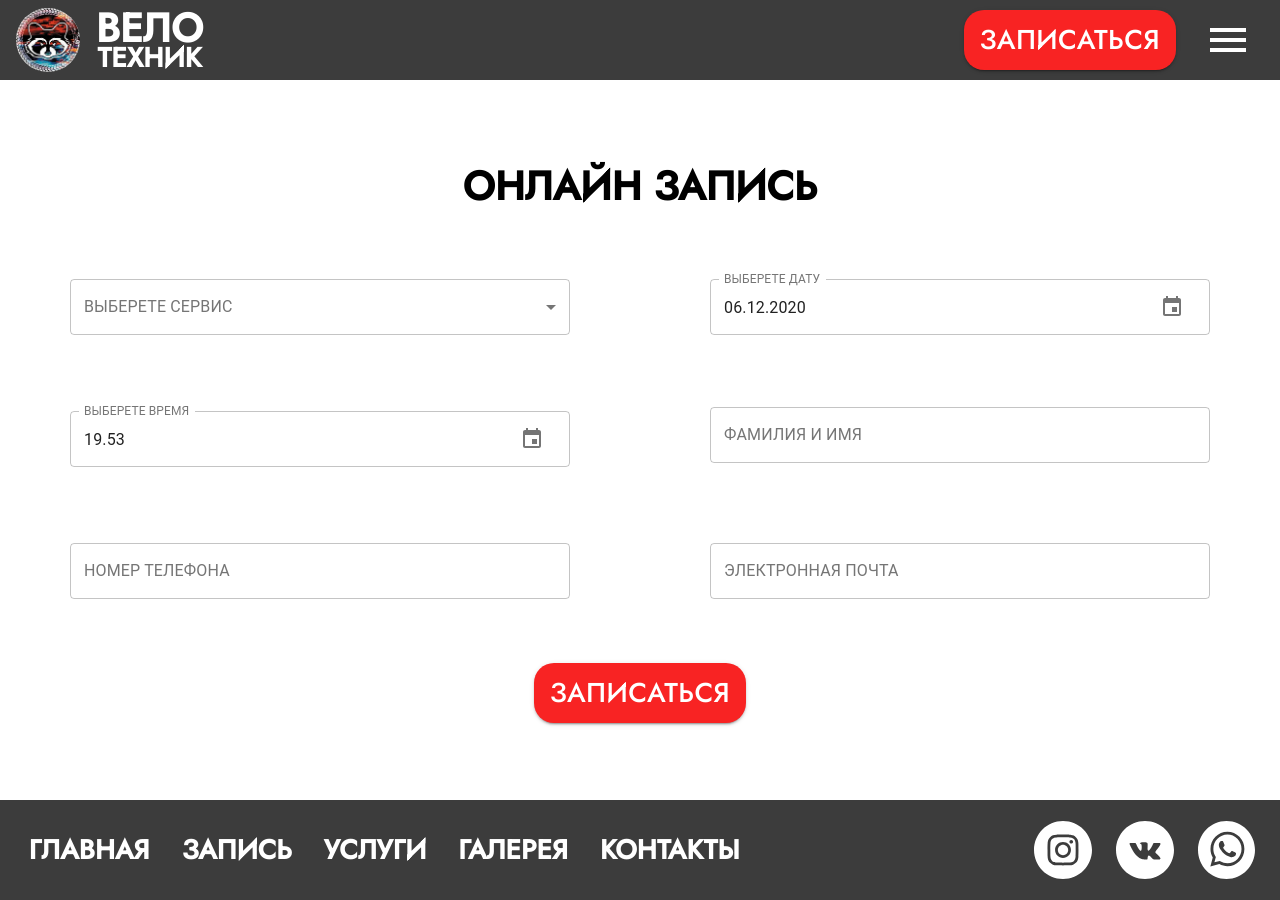
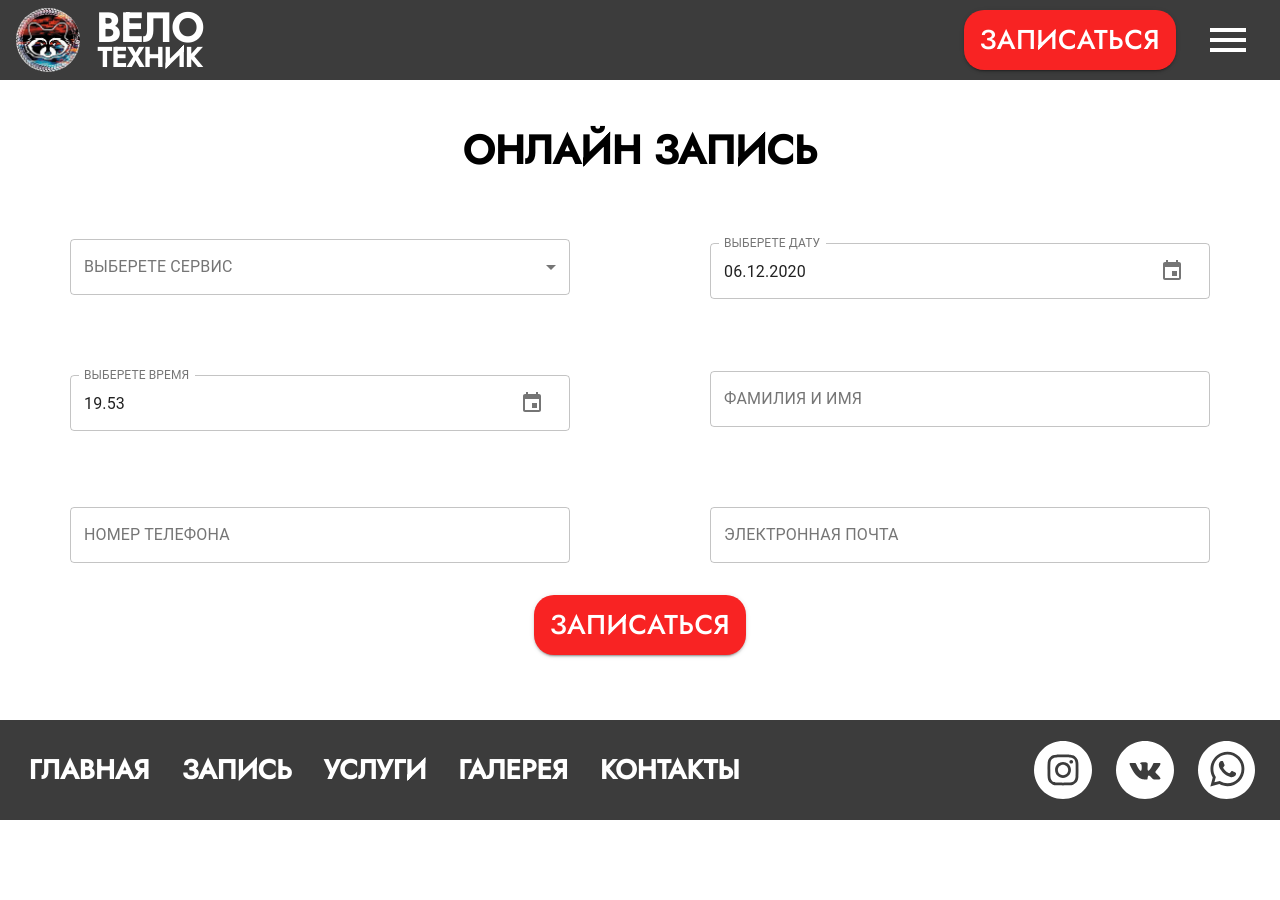
Before and after one commit to aleveha/velotechnik, a React (Create React App) app: page /booking in a window 1280 px wide. After the commit the page ends 820 px from the top, so only its background shows below. Built offline with nearby package versions, Linux system fonts and the light colour scheme; what react-swipeable-views-utils would draw is missing.

Commit message:
form edit

```diff
--- a/src/components/pages/Booking.tsx
+++ b/src/components/pages/Booking.tsx
@@ -1,5 +1,10 @@
-import React, {ChangeEvent, useContext, useEffect, useState} from 'react';
-import {Autocomplete} from "@material-ui/lab";
+import React, {
+    ChangeEvent,
+    useContext,
+    useEffect,
+    useState
+} from 'react';
+import MuiAlert, {AlertProps} from "@material-ui/lab/Alert";
 import {
     Button,
     createStyles,
@@ -9,7 +14,7 @@ import {
     MenuItem,
     Select,
     TextField,
-    Theme
+    Snackbar
 } from "@material-ui/core";
 import '../../css/pages/booking.css';
 import {KeyboardDatePicker, KeyboardTimePicker, MuiPickersUtilsProvider} from '@material-ui/pickers';
@@ -37,7 +42,7 @@ const Services: IService[] = [
     {id: 2, address: "Чечерский проезд д.52", district: "Южное Бутово"}
 ]
 
-const useStyles = makeStyles((theme: Theme) =>
+const useStyles = makeStyles(() =>
     createStyles({
         formControl: {
             width: "40vw",
@@ -46,14 +51,31 @@ const useStyles = makeStyles((theme: Theme) =>
         },
         textInput: {
             width: "100%"
+        },
+        bookingButton: {
+            margin: "0 1rem",
+            backgroundColor: "var(--buttonBG)",
+            '&:hover': {
+                backgroundColor: "var(--buttonHoverBG)",
+            },
+            borderRadius: "20px"
+        },
+        buttonText: {
+            fontSize: "1.7rem"
         }
     }),
 );
 
+function Alert(props: AlertProps) {
+    return <MuiAlert elevation={6} variant="filled" {...props} />;
+}
+
 const Booking = () => {
     const classes = useStyles();
     const location = useLocation();
+    const [openSnack, setOpenSnack] = useState<boolean>(false);
     const [locale, setLocale] = useState<string>("ru");
+
     const [reservationInformation, setReservationInformation] = useState<{
         service: string,
         date: string,
@@ -61,7 +83,7 @@ const Booking = () => {
         phoneNumber: string,
         email: string
     }>();
-    const [selectedService, setSelectedService] = useState<string>('');
+    const [selectedService, setSelectedService] = useState<string>("");
     const [selectedDate, setSelectedDate] = useState<Date>(
         new Date()
     );
@@ -74,7 +96,12 @@ const Booking = () => {
     };
 
     const handleDateChange = (date: Date | null) => {
-        setSelectedDate(date ? date : new Date());
+        const now = new Date();
+        if (date && date >= now) setSelectedDate(date);
+        else {
+            setOpenSnack(true);
+            setSelectedDate(now);
+        }
     };
 
     const handleNameChange = (event: ChangeEvent<HTMLTextAreaElement | HTMLInputElement>) => {
@@ -89,7 +116,9 @@ const Booking = () => {
         setEmail(event.target.value);
     };
 
-    const handleSubmit = () => {
+    const handleSubmit = (event: any) => {
+        event.preventDefault();
+
         setReservationInformation({
             service: selectedService,
             date: moment(selectedDate).format("DD.MM.YYYY HH:mm"),
@@ -99,15 +128,19 @@ const Booking = () => {
         });
     }
 
-    useEffect(() => {
-        console.log(reservationInformation);
-    }, [reservationInformation])
+    const handleSnackClose = (event?: React.SyntheticEvent, reason?: string) => {
+        if (reason === 'clickaway') {
+            return;
+        }
 
+        setOpenSnack(false);
+    };
 
     return (
         <div className="booking">
             <h1>ОНЛАЙН ЗАПИСЬ</h1>
-            <form autoComplete="off" noValidate className="bookingForm">
+            <form autoComplete="off" className="bookingForm">
+                <div className="inputs">
                     <FormControl variant="outlined" className={classes.formControl}>
                         <InputLabel id="demo-simple-select-outlined-label">ВЫБЕРЕТЕ СЕРВИС</InputLabel>
                         <Select
@@ -137,6 +170,7 @@ const Booking = () => {
                                 onChange={handleDateChange}
                                 inputVariant="outlined"
                                 className={classes.textInput}
+                                disablePast
                             />
                         </MuiPickersUtilsProvider>
                     </div>
@@ -145,7 +179,6 @@ const Booking = () => {
                             utils={DateFnsUtils}
                             locale={localeMap[locale]}
                         >
-
                             <KeyboardTimePicker
                                 margin="normal"
                                 label="ВЫБЕРЕТЕ ВРЕМЯ"
@@ -156,6 +189,7 @@ const Booking = () => {
                                 onChange={handleDateChange}
                                 inputVariant="outlined"
                                 className={classes.textInput}
+                                error={openSnack}
                             />
                         </MuiPickersUtilsProvider>
                     </div>
@@ -192,12 +226,28 @@ const Booking = () => {
                             placeholder="ivan.ivanov@yandex.ru"
                         />
                     </div>
+                </div>
+                <Button
+                    type="submit"
+                    variant="contained"
+                    color="secondary"
+                    className={classes.bookingButton}
+                    onClick={handleSubmit}
+                >
+                    <p className={classes.buttonText}>
+                        ЗАПИСАТЬСЯ
+                    </p>
+                </Button>
             </form>
-            <MyButton
-                path={location.pathname}
-                content="ЗАПИСАТЬСЯ"
-                onClick={handleSubmit}
-            />
+            <Snackbar
+                open={openSnack}
+                autoHideDuration={6000}
+                onClose={handleSnackClose}
+            >
+                <Alert onClose={handleSnackClose} severity="warning">
+                    Нельзя выбрать промежуток прошлого
+                </Alert>
+            </Snackbar>
         </div>
     );
 };
--- a/src/css/pages/booking.css
+++ b/src/css/pages/booking.css
@@ -1,6 +1,6 @@
 .booking {
     color: black;
-    min-height: 90vh;
+    min-height: 80vh;
     display: flex;
     flex-direction: column;
     justify-content: center;
@@ -13,12 +13,15 @@
 }
 
 .bookingForm {
+    margin: 3vh 0;
+}
+
+.inputs {
     display: flex;
     flex-wrap: wrap;
     justify-content: space-around;
     align-items: center;
     min-height: 50vh;
-    margin: 3vh 0;
 }
 
 .formElement {
--- a/tsconfig.json
+++ b/tsconfig.json
@@ -18,7 +18,7 @@
     "resolveJsonModule": true,
     "isolatedModules": true,
     "noEmit": true,
-    "jsx": "react-jsx"
+    "jsx": "react"
   },
   "include": [
     "src"
```
Also changed, not shown: 1 other file (tests, documents, lock files or other folders). Lines whose indentation alone changed are shown as unchanged.
